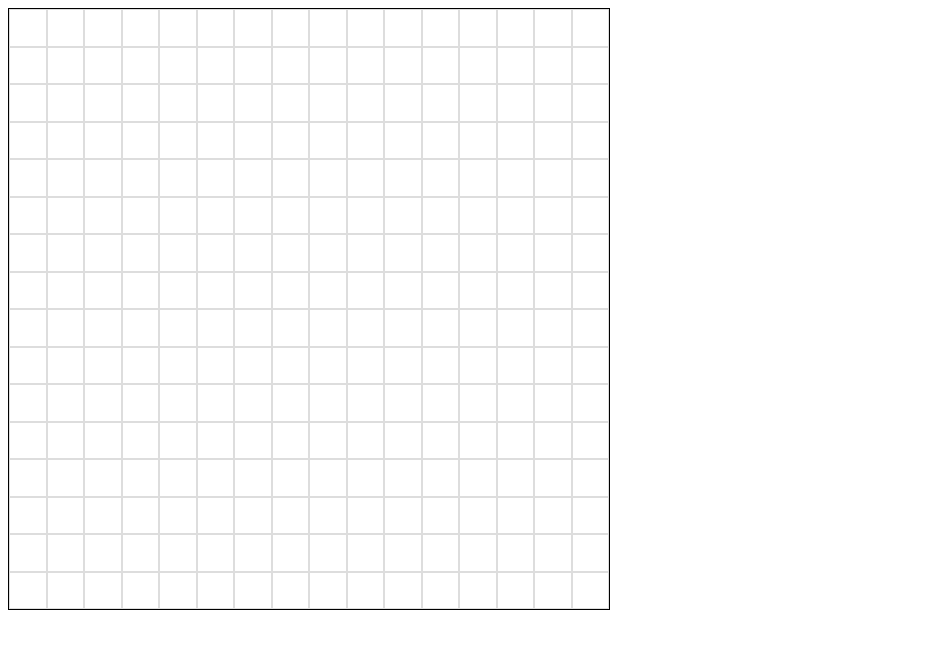
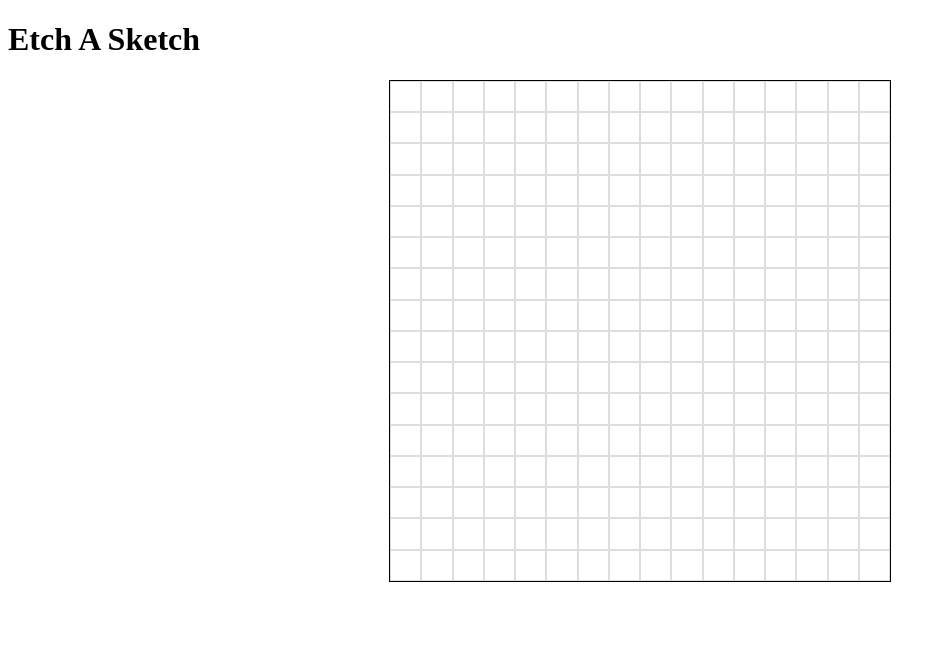
Before and after one commit to laulujan/Etch-A-Sketch, a plain HTML site: page index.html in a window 1280 px wide. Shown: the whole page, without its empty margins (0-946 px from the left). Drawn offline with Linux system fonts and the light colour scheme.

Commit message:
grid centered

```diff
--- a/index.html
+++ b/index.html
@@ -7,6 +7,9 @@
     <title>Etch-A-Sketch</title>
 </head>
 <body>
+    <header>
+        <h1>Etch A Sketch</h1>
+    </header>
     <div class= "container"></div>
     <script src="script.js"></script>
 </body>
--- a/styles.css
+++ b/styles.css
@@ -3,8 +3,9 @@
     --grid-rows: 1;
   }
 .container{
-    width: 600px;
-    height: 600px;
+    width: 500px;
+    height: 500px;
+    margin: auto;
     border: 1px solid black;
     display: grid;
     grid-template-rows: repeat(var(--grid-rows), 1fr);
@@ -14,4 +15,8 @@
 .cell {
     border: 1px solid #ddd;
     text-align: center;
-  }
+}
+
+.visited {
+
+}
```
Also changed, not shown: script.js (line endings or trailing spaces).
